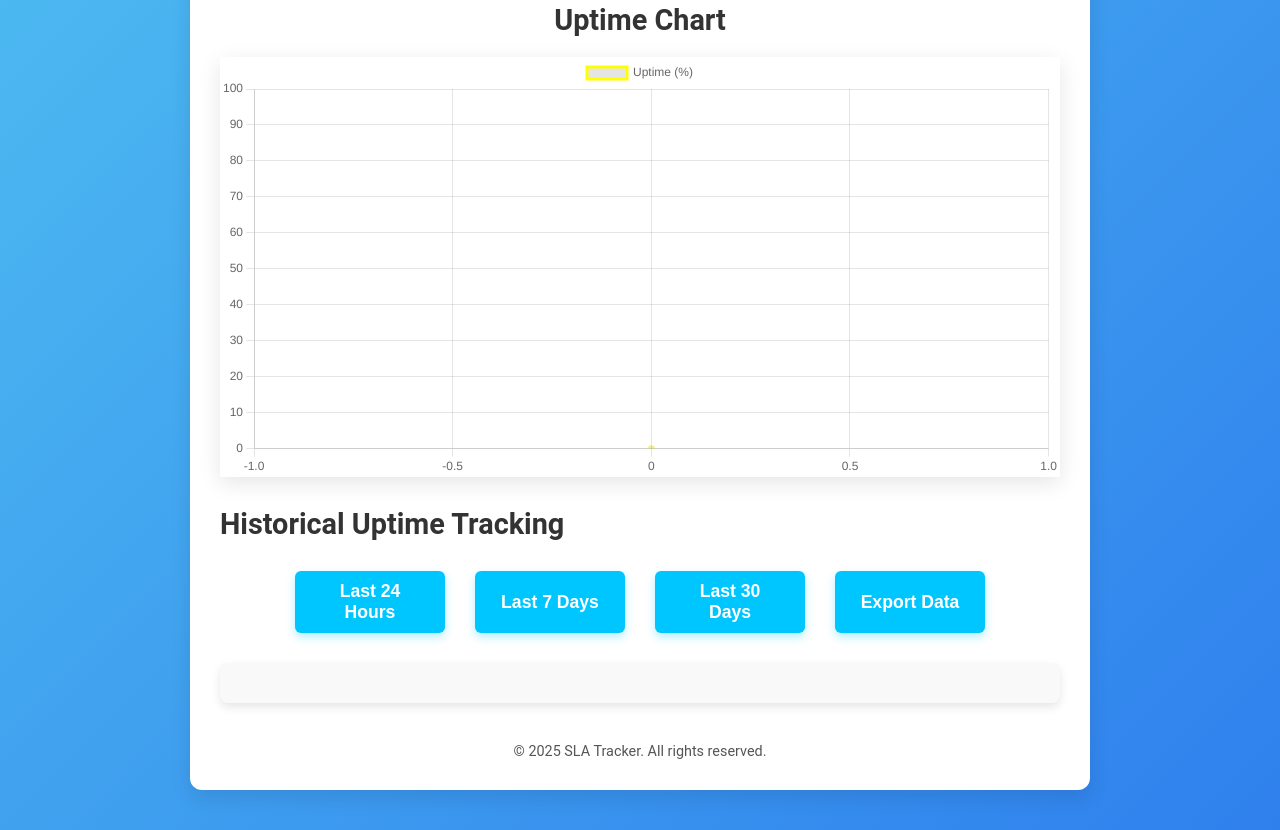
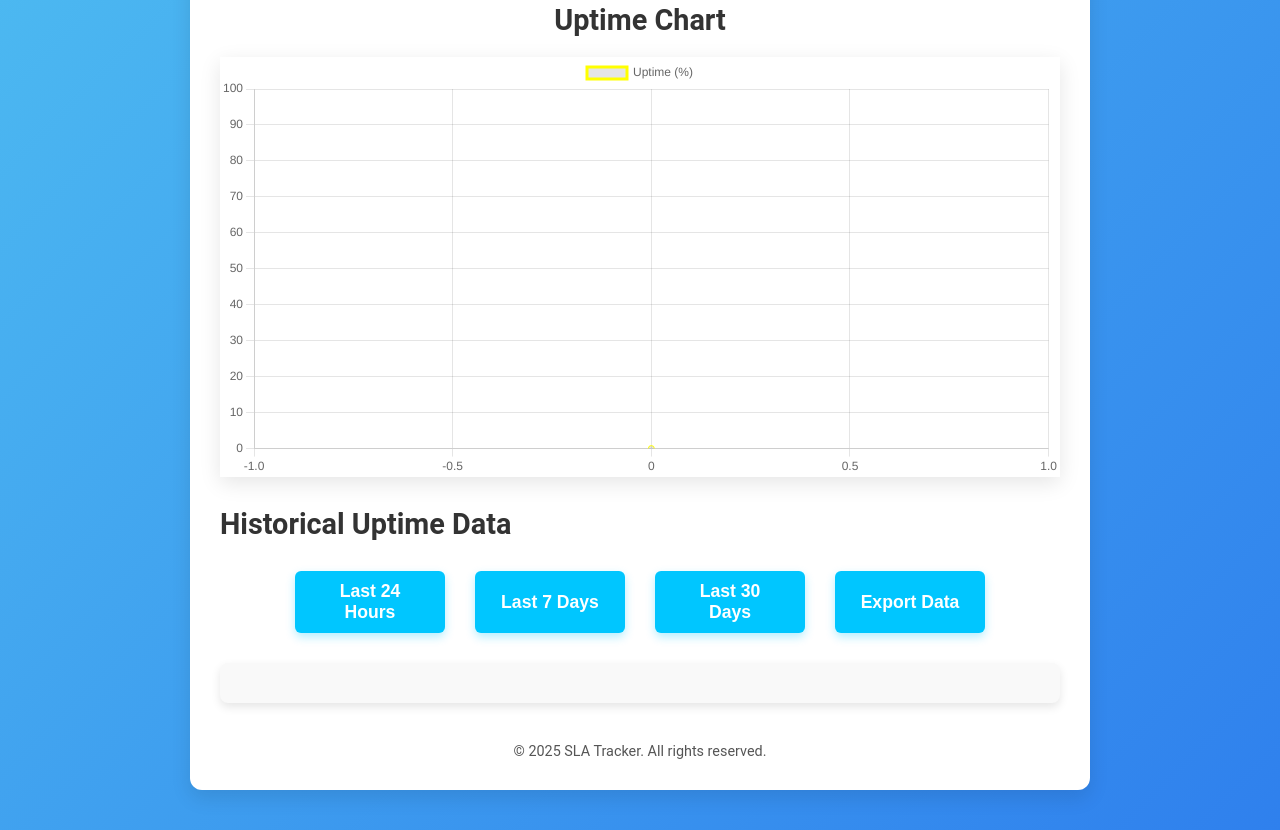
Before and after one commit to Samsontanimawo/Service-Level-Agreement-SLA-Tracker, a plain HTML site: page index.html in a window 1280 px wide. Shown: the part 757-1587 px from the top of the page. Drawn offline with nearby package versions, Linux system fonts and the light colour scheme.

Commit message:
Update index.html

```diff
--- a/index.html
+++ b/index.html
@@ -57,7 +57,7 @@
     </section>
 
     <section class="history-section">
-      <h2>Historical Uptime Tracking</h2>
+      <h2>Historical Uptime Data</h2>
       <div class="history-controls">
         <button id="last-24hrs" class="btn secondary">Last 24 Hours</button>
         <button id="last-7days" class="btn secondary">Last 7 Days</button>
```
